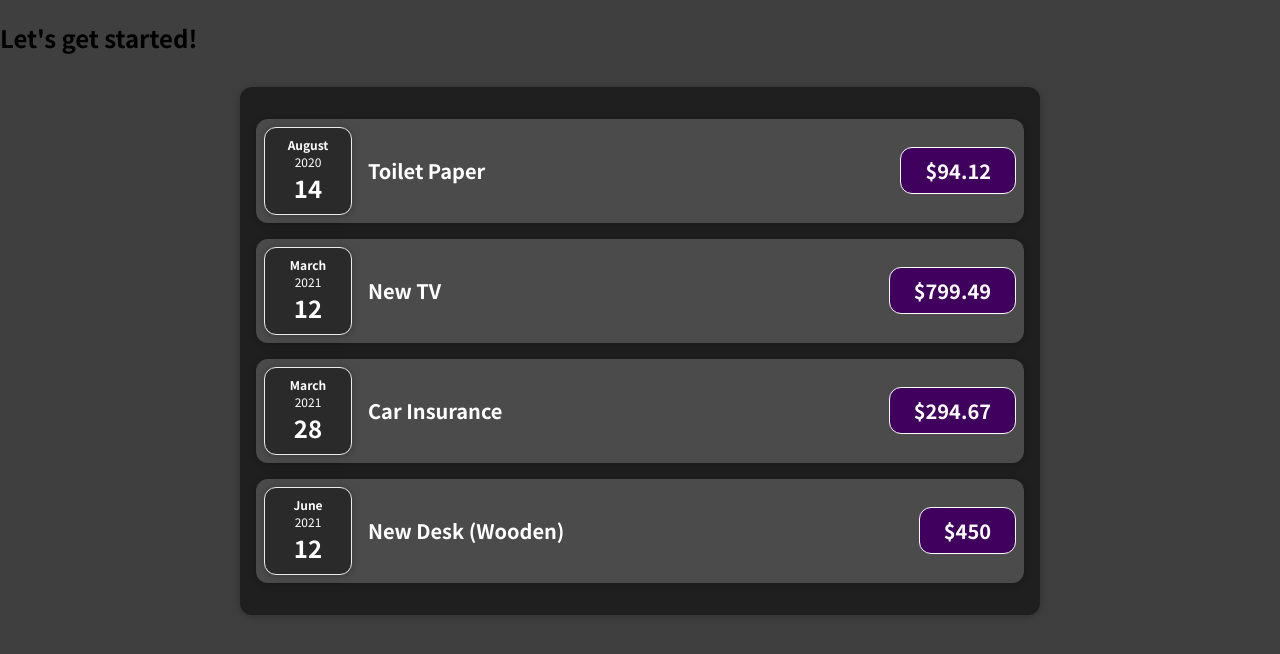
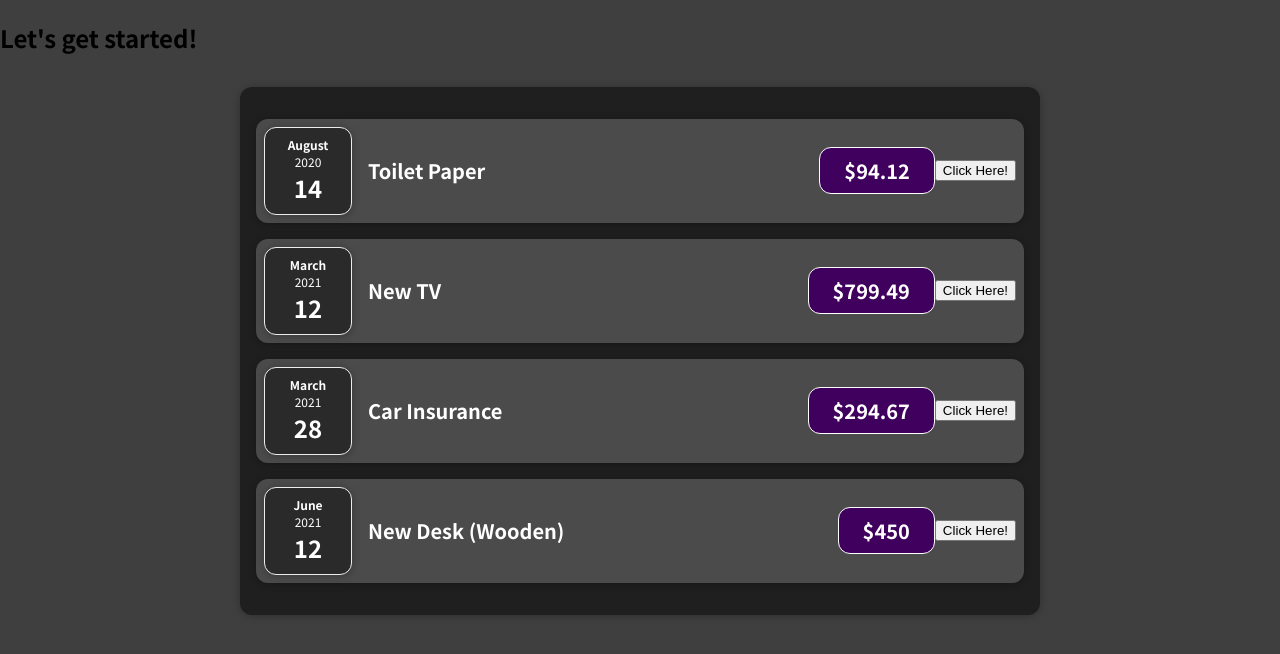
Before and after one commit to Al-gast/LearnReact, a React (Create React App) app: page / in a window 1280 px wide. Shown: the top 654 px of the page. Built offline with nearby package versions, Linux system fonts and the light colour scheme.

Commit message:
add event click

```diff
--- a/src/components/Expense/ExpenseItem.js
+++ b/src/components/Expense/ExpenseItem.js
@@ -4,6 +4,9 @@ import ExpenseDate from "./ExpenseDate";
 import Card from "../UI/Card";
 
 export default function ExpenseItem(props) {
+  const clickHere = () => {
+    console.log("clicked");
+  };
   return (
     <Card className="expense-item">
       <ExpenseDate date={props.date} />
@@ -11,6 +14,7 @@ export default function ExpenseItem(props) {
         <h2>{props.title}</h2>
         <div className="expense-item__price">${props.amount}</div>
       </div>
+      <button onClick={clickHere}>Click Here!</button>
     </Card>
   );
 }
```
